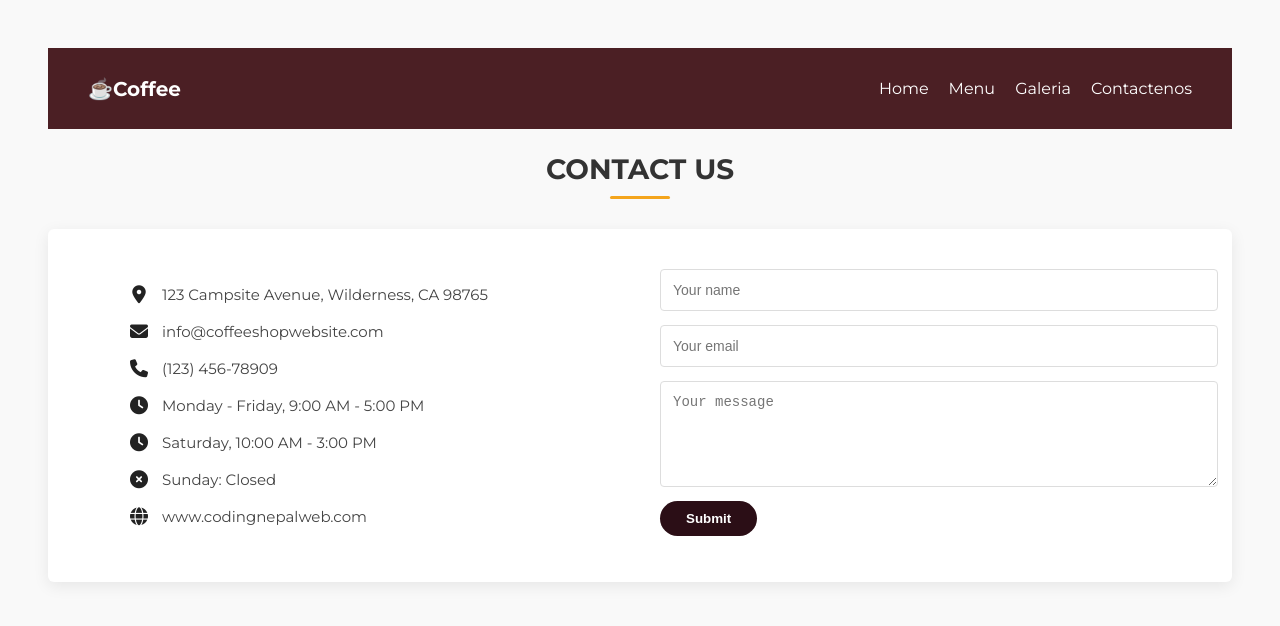
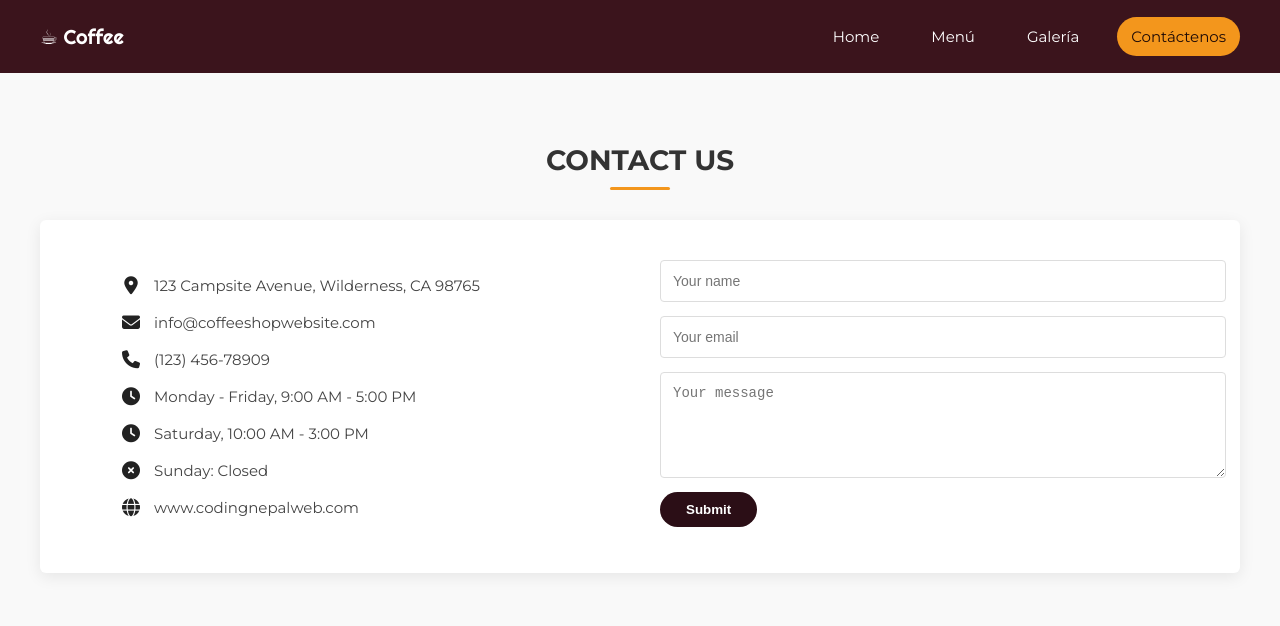
Before and after one commit to longasvargasd-hub/Tiendadecafe, a plain HTML site: page contactenos.html in a window 1280 px wide. Drawn offline with Linux system fonts and the light colour scheme.

Commit message:
actualizacion

```diff
--- a/contactenos.html
+++ b/contactenos.html
@@ -1,63 +1,51 @@
 <!DOCTYPE html>
 <html lang="es">
 <head>
-  <meta charset="UTF-8">
-  <meta name="viewport" content="width=device-width, initial-scale=1.0">
+  <meta charset="UTF-8" />
+  <meta name="viewport" content="width=device-width,initial-scale=1" />
   <title>Página de contacto</title>
-  <link rel="stylesheet" href="./css/contactenos.css">
-
-  <link href="https://fonts.googleapis.com/css2?family=Montserrat:wght@400;600;700&display=swap" rel="stylesheet">
-
+  <link rel="stylesheet" href="./css/contactenos.css" />
   <link rel="stylesheet" href="https://cdnjs.cloudflare.com/ajax/libs/font-awesome/6.5.0/css/all.min.css">
+  <link href="https://fonts.googleapis.com/css2?family=Montserrat:wght@400;600;700&family=Righteous&display=swap" rel="stylesheet">
 </head>
+<body>
+  <div class="contenedor-header">
     <header>
       <div class="logo">
-    <h1>☕Coffee</h1>
+        <a href="#">☕ Coffee</a>
       </div>
-    <nav class="nav">
+
+      <!-- Checkbox hack -->
+      <input type="checkbox" id="menu-toggle" class="menu-checkbox">
+      <label for="menu-toggle" class="menu-toggle">
+        <i class="fas fa-bars"></i>
+      </label>
+
+      <!-- NAV -->
+      <nav class="navegacion">
         <ul>
           <li><a href="./index.html">Home</a></li>
-        <li><a href="./menu.html">Menu</a></li>
-        <li><a href="./galeria.html">Galeria</a></li>
-        <li><a href="./contactenos.html">Contactenos</a></li>
+          <li><a href="./menu.html">Menú</a></li>
+          <li><a href="./galeria.html">Galería</a></li>
+          <li><a href="./contactenos.html" class="activo">Contáctenos</a></li>
         </ul>
       </nav>
     </header>
-<body>
+  </div>
+
   <section class="contact-section">
     <h1 class="page-title">CONTACT US</h1>
 
     <div class="contact-card">
       <div class="contact-left">
         <ul class="contact-list">
-          <li>
-            <i class="fa-solid fa-location-dot"></i>
-            <span>123 Campsite Avenue, Wilderness, CA 98765</span>
-          </li>
-          <li>
-            <i class="fa-solid fa-envelope"></i>
-            <span>info@coffeeshopwebsite.com</span>
-          </li>
-          <li>
-            <i class="fa-solid fa-phone"></i>
-            <span>(123) 456-78909</span>
-          </li>
-          <li>
-            <i class="fa-solid fa-clock"></i>
-            <span>Monday - Friday, 9:00 AM - 5:00 PM</span>
-          </li>
-          <li>
-            <i class="fa-solid fa-clock"></i>
-            <span>Saturday, 10:00 AM - 3:00 PM</span>
-          </li>
-          <li>
-            <i class="fa-solid fa-circle-xmark"></i>
-            <span>Sunday: Closed</span>
-          </li>
-          <li>
-            <i class="fa-solid fa-globe"></i>
-            <span>www.codingnepalweb.com</span>
-          </li>
+          <li><i class="fa-solid fa-location-dot"></i><span>123 Campsite Avenue, Wilderness, CA 98765</span></li>
+          <li><i class="fa-solid fa-envelope"></i><span>info@coffeeshopwebsite.com</span></li>
+          <li><i class="fa-solid fa-phone"></i><span>(123) 456-78909</span></li>
+          <li><i class="fa-solid fa-clock"></i><span>Monday - Friday, 9:00 AM - 5:00 PM</span></li>
+          <li><i class="fa-solid fa-clock"></i><span>Saturday, 10:00 AM - 3:00 PM</span></li>
+          <li><i class="fa-solid fa-circle-xmark"></i><span>Sunday: Closed</span></li>
+          <li><i class="fa-solid fa-globe"></i><span>www.codingnepalweb.com</span></li>
         </ul>
       </div>
 
@@ -71,6 +59,5 @@
       </div>
     </div>
   </section>
-
 </body>
 </html>
--- a/css/contactenos.css
+++ b/css/contactenos.css
@@ -1,43 +1,98 @@
+@import url('https://fonts.googleapis.com/css2?family=Righteous&family=Montserrat:wght@400;600;700&display=swap');
 
+:root {
+  --header-bg: #3b141c;
+  --accent: #f3961c;
+  --accent-hover: #e67600;
+  --text-dark: #333;
+}
 
 body {
   font-family: "Montserrat", sans-serif;
   background: #f9f9f9;
-  color: #333;
-  padding: 40px;
+  color: var(--text-dark);
+  padding: 0;
+  margin: 0;
 }
 
-header {
-  background: #4b1f24;
+/* ---------- HEADER ---------- */
+.contenedor-header {
+  background: var(--header-bg);
+  position: fixed;
+  top: 0; left: 0;
+  width: 100%;
+  z-index: 99;
+}
+.contenedor-header header {
+  max-width: 1200px;
+  margin: 0 auto;
   display: flex;
+  align-items: center;
   justify-content: space-between;
-  align-items: center;
-  padding: 15px 40px;
+  padding: 12px 20px;
+}
+.logo a {
+  font-family: 'Righteous', cursive;
+  color: #fff;
+  text-decoration: none;
+  font-size: 20px;
+}
+.navegacion ul {
+  display: flex;
+  gap: 24px;
+  list-style: none;
+  font-size: 15px;
+}
+.navegacion a {
+  color: #fff;
+  text-decoration: none;
+  padding: 10px 14px;
+  border-radius: 20px;
+  transition: background 0.3s, color 0.3s;
+}
+.navegacion a:hover,
+.navegacion a.activo {
+  background: var(--accent);
+  color: #1f0b07;
 }
 
-header .logo {
-  color: #fff;
-  font-size: 10px;
-  font-weight: bold;
+/* ---------- MENÚ RESPONSIVO ---------- */
+.menu-checkbox {
+  display: none;
+}
+.menu-toggle {
+  display: none;
+  font-size: 26px;
+  color: var(--accent);
+  cursor: pointer;
+  margin-left: 500px;
 }
 
-header nav ul {
-  list-style: none;
-  display: flex;
-  gap: 20px;
+@media (max-width: 768px) {
+  .navegacion ul {
+    flex-direction: column;
+    background: var(--header-bg);
+    position: absolute;
+    top: 70px;
+    right: 0;
+    width: 220px;
+    display: none;
+    padding: 20px;
+    border-radius: 6px;
+    gap: 18px;
+  }
+  .menu-checkbox:checked ~ .navegacion ul {
+    display: flex;
+  }
+  .menu-toggle {
+    display: block;
+  }
 }
 
-header nav ul li a {
-  text-decoration: none;
-  color: #fff;
-  font-weight: 500;
-  transition: color 0.3s;
+/* ---------- CONTACT SECTION ---------- */
+.contact-section {
+  padding: 120px 40px 40px; /* espacio extra arriba por el header fijo */
 }
-
-header nav ul li a:hover {
-  color: #f7c04a;
-}
-
 
 .page-title {
   text-align: center;
@@ -51,7 +106,7 @@ header nav ul li a:hover {
   display: block;
   width: 60px;
   height: 3px;
-  background: #f4a51c;
+  background: var(--accent);
   margin: 10px auto 0;
   border-radius: 2px;
 }
@@ -66,7 +121,6 @@ header nav ul li a:hover {
   border-radius: 6px;
   box-shadow: 0 4px 16px rgba(0,0,0,0.08);
 }
-
 .contact-list {
   list-style: none;
   display: flex;
@@ -86,7 +140,6 @@ header nav ul li a:hover {
   min-width: 22px;
   text-align: center;
 }
-
 .contact-form {
   display: flex;
   flex-direction: column;
@@ -102,7 +155,7 @@ header nav ul li a:hover {
 }
 .contact-form input:focus,
 .contact-form textarea:focus {
-  border-color: #f4a51c;
+  border-color: var(--accent);
   outline: none;
 }
 .btn {
--- a/css/galeria.css
+++ b/css/galeria.css
@@ -1,66 +1,74 @@
-@import
-url('https://fonts.googleapis.com/css2?family=Miniver&family=Ribeye&family=Righteous&display=swap');
-body{
-    background-color: #fff;
-}
-.container-header {
-    display: flex;
-    justify-content: space-between;
-    align-items: center;
-    padding: 10px;
-    background: #3b141c;
-}
-.logo a {
-    text-decoration: none;
-    color: #fff;
-    font-size: 25px;
-    font-family: miniver, sans-serif;
+@import url('https://fonts.googleapis.com/css2?family=Miniver&family=Righteous&display=swap');
+
+:root{
+  --bg-page: #fff;
+  --header-bg: #3b141c;
+  --accent: #f3961c;
+  --accent-hover: #e67600;
+  --muted: #cfcfcf;
 }
 
-nav {
-    display: flex;
+body{
+  background: var(--bg-page);
+  color:#333;
+  font-family: "Work Sans", Arial, sans-serif;
 }
 
-nav ul {
-    list-style: none;
-    padding: 0;
-    margin: 0;
-    display: flex;
+.contenedor-header{
+  background: var(--header-bg);
+  position: fixed;
+  top:0;left:0;width:100%;z-index:99;
+}
+.contenedor-header header{
+  max-width:1200px;
+  margin:0 auto;
+  display:flex;
+  align-items:center;
+  justify-content:space-between;
+  padding:12px 20px;
+}
+.logo a{
+  font-family:'Righteous',cursive;
+  color:#fff;
+  text-decoration:none;
+  font-size:20px;
+}
+.navegacion ul{
+  display:flex;
+  gap:24px;
+  list-style:none;
+}
+.navegacion a{
+  color:#fff;
+  text-decoration:none;
+  padding:10px 14px;
+  border-radius:20px;
+  transition:transform .18s, background .18s;
+}
+.navegacion a:hover,
+.navegacion a.activo{
+  background:var(--accent);
+  color:#1f0b07;
 }
 
-nav ul li {
-    margin-right: 20px;
-}
-
-nav ul li a {
-    text-decoration: none;
-    color: white;
-    font-size: 18px;
-    padding: 10px 15px;
-    border-radius:25px;
-
-}
-nav ul li a:hover{
-    color: #3b141c;
-    background-color: #f3961c;
-    transition: background-color 0.3s, color 0.3s;
-}
-
+/* ---------- TITULO ---------- */
 h1{
-    color: #3b141c;
+  color: var(--header-bg);
   text-align: center;
-    padding:70px;
+  padding:100px 20px 20px; /* espacio extra para que no tape el header fijo */
+  font-family: 'Righteous', cursive;
 }
 h1::after{
   content: "";
   display: block;
   width: 60px;
   height: 4px;
-    background-color: #f1c40f;
+  background-color: var(--accent);
   margin: 8px auto 0;
   border-radius: 2px;
 }
 
+/* ---------- GALERÍA ---------- */
 .galeria {
   display: grid;
   grid-template-columns: repeat(3, 1fr);
@@ -68,10 +76,55 @@ content: "";
   margin: 20px auto;
   max-width: 1200px;
 }
-
 .galeria img {
   width: 100%;
   height: 250px;
   object-fit: cover;
   border-radius: 8px;
 }
+
+/* ---------- MENÚ RESPONSIVO ---------- */
+.menu-checkbox {
+  display: none;
+}
+
+.menu-toggle {
+  display: none;
+  font-size: 26px;
+  color: var(--accent);
+  cursor: pointer;
+  margin-left: 500px;
+}
+
+@media (max-width: 768px) {
+  .navegacion ul {
+    flex-direction: column;
+    background: var(--header-bg);
+    position: absolute;
+    top: 70px;
+    right: 0;
+    width: 220px;
+    display: none;
+    padding: 20px;
+    border-radius: 6px;
+    gap: 18px;
+  }
+
+  .menu-checkbox:checked ~ .navegacion ul {
+    display: flex;
+  }
+
+  .menu-toggle {
+    display: block;
+  }
+
+  .galeria {
+    grid-template-columns: 1fr 1fr; /* 2 columnas en móviles */
+  }
+}
+
+@media (max-width: 480px) {
+  .galeria {
+    grid-template-columns: 1fr; /* 1 columna en pantallas muy pequeñas */
+  }
+}
--- a/css/style.css
+++ b/css/style.css
@@ -1,9 +1,10 @@
-
 @import url('https://fonts.googleapis.com/css2?family=Miniver&family=Righteous&display=swap');
 
 body {
     background-color: #331616;
     color: white;
+    margin: 0;
+    font-family: Arial, sans-serif;
 }
 
 header {
@@ -11,20 +12,18 @@ header {
     justify-content: space-between;
     align-items: center;
     padding: 20px 50px;
+    position: relative;
+    background-color: #1a1919;
 }
 
-.logo h1 {
+.logo h2 {
     text-decoration: none;
-}
-
-header h2 {
-    font-size: 24px;
 }
 
 nav ul {
     display: flex;
     list-style: none;
-
+    margin: 10px;
 }
 
 nav ul li {
@@ -45,20 +44,22 @@ nav ul li a:hover {
     color: #030303;
     background-color: #e67600;
     transition: background-color 0.3s, color 0.3s;
-
 }
 
+/* Botón menú hamburguesa */
+.menu-toggle {
+    display: none;
+    font-size: 28px;
+    color: #e67600; /* Naranja */
+    cursor: pointer;
+}
+
+/* Sección principal */
 .home {
     display: flex;
     justify-content: space-between;
     align-items: center;
     padding: 50px;
-
-}
-
-.home-text {
-    max-width: 50%;
-
 }
 
 h3 {
@@ -94,6 +95,41 @@ p {
     background-color: #e67600;
 }
 
-.home-img img {
+.imagen img {
     width: 400px;
 }
+
+/* ------- RESPONSIVE ------- */
+@media (max-width: 768px) {
+    nav ul {
+        flex-direction: column;
+        background: #222;
+        position: absolute;
+        top: 70px;
+        right: 0;
+        width: 200px;
+        display: none;
+        padding: 20px;
+        border-radius: 5px;
+        gap: 20px;
+    }
+
+    nav.active ul {
+        display: flex;
+    }
+
+    .menu-toggle {
+        display: block;
+        margin-left: 450px;
+    }
+
+    .home {
+        flex-direction: column;
+        text-align: center;
+    }
+
+    .imagen img {
+        width: 300px;
+        margin-top: 20px;
+    }
+}
--- a/galeria.html
+++ b/galeria.html
@@ -1,36 +1,45 @@
 <!DOCTYPE html>
-<html lang="en">
+<html lang="es">
 <head>
-    <meta charset="UTF-8">
-    <meta name="viewport" content="width=device-width, initial-scale=1.0">
-    <link rel="stylesheet" href="./css/galeria.css">
-    <title>Document</title>
+  <meta charset="UTF-8" />
+  <meta name="viewport" content="width=device-width,initial-scale=1" />
+  <link rel="stylesheet" href="./css/galeria.css" />
+  <link rel="stylesheet" href="https://cdnjs.cloudflare.com/ajax/libs/font-awesome/6.5.0/css/all.min.css">
+  <title>Galería</title>
 </head>
-<div class="container-header">
+<body>
+  <div class="contenedor-header">
+    <header>
       <div class="logo">
-                <a href="#">☕Coffee</a>
+        <a href="#">☕ Coffee</a>
       </div>
-        <nav class="nav">
+
+      <!-- Checkbox hack -->
+      <input type="checkbox" id="menu-toggle" class="menu-checkbox">
+      <label for="menu-toggle" class="menu-toggle">
+        <i class="fas fa-bars"></i>
+      </label>
+
+      <!-- NAV -->
+      <nav class="navegacion">
         <ul>
           <li><a href="./index.html">Home</a></li>
-                <li><a href="./menu.html">Menu</a></li>
-                <li><a href="./galeria.html">Galeria</a></li>
-                <li><a href="./contactenos.html">Contactenos</a></li>
+          <li><a href="./menu.html">Menú</a></li>
+          <li><a href="./galeria.html" class="activo">Galería</a></li>
+          <li><a href="./contactenos.html">Contáctenos</a></li>
         </ul>
       </nav>
+    </header>
   </div>
-<body>
+
   <h1>GALLERY</h1>
-    <div class="nada"></div>
   <section class="galeria">
-        <img src="img/gallery-1.jpg" alt="" cla>
+    <img src="img/gallery-1.jpg" alt="">
     <img src="img/gallery-2.jpg" alt="">
     <img src="img/gallery-3.jpg" alt="">
     <img src="img/gallery-4.jpg" alt="">
     <img src="img/gallery-5.jpg" alt="">
     <img src="img/gallery-6.jpg" alt="">
-
   </section>
-
 </body>
 </html>
```
Also changed, not shown: css/menu.css (+29 -69 lines), index.html (+16 -6 lines), menu.html (+8 -1 lines). Lines whose indentation alone changed are shown as unchanged.
